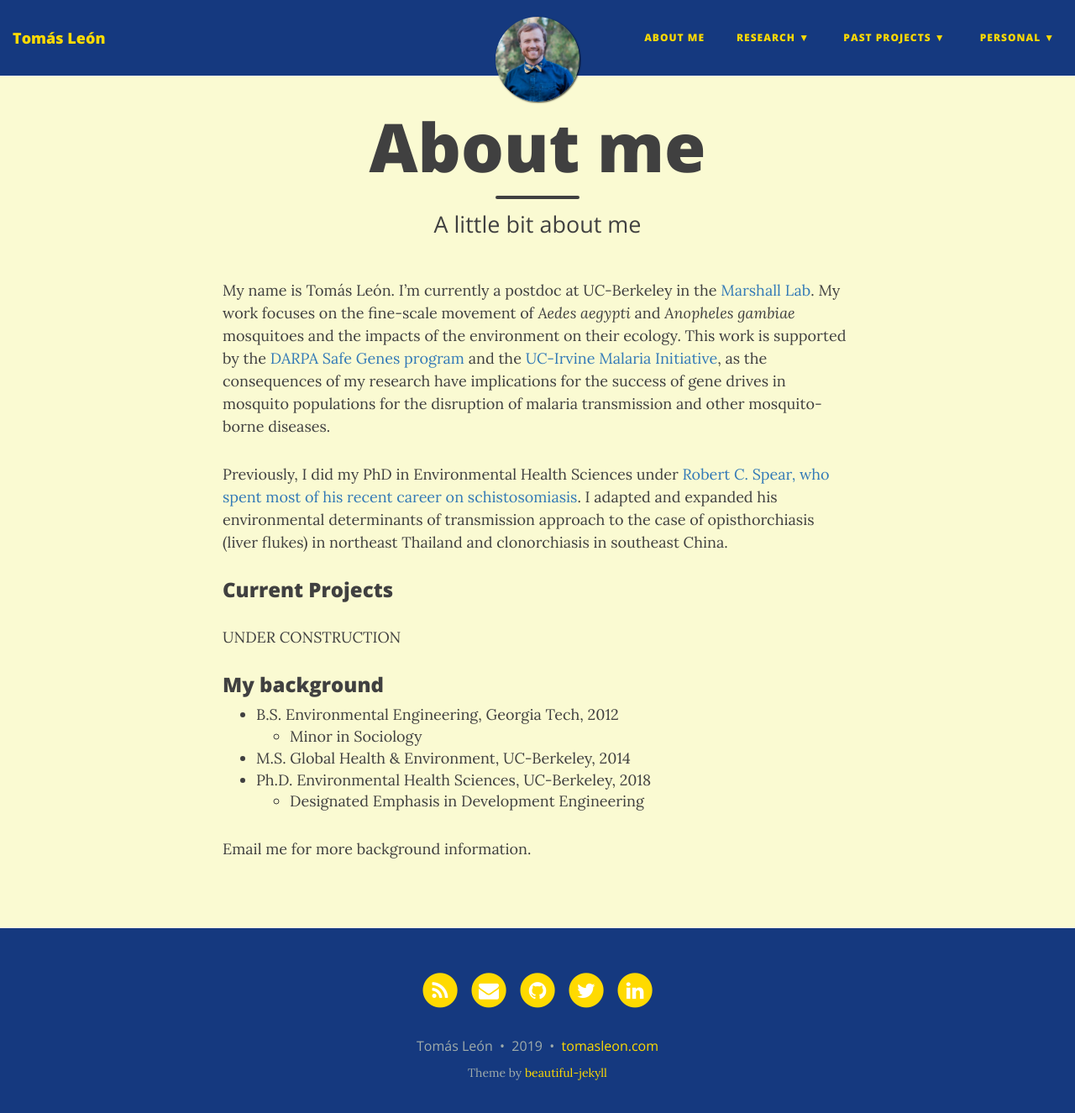
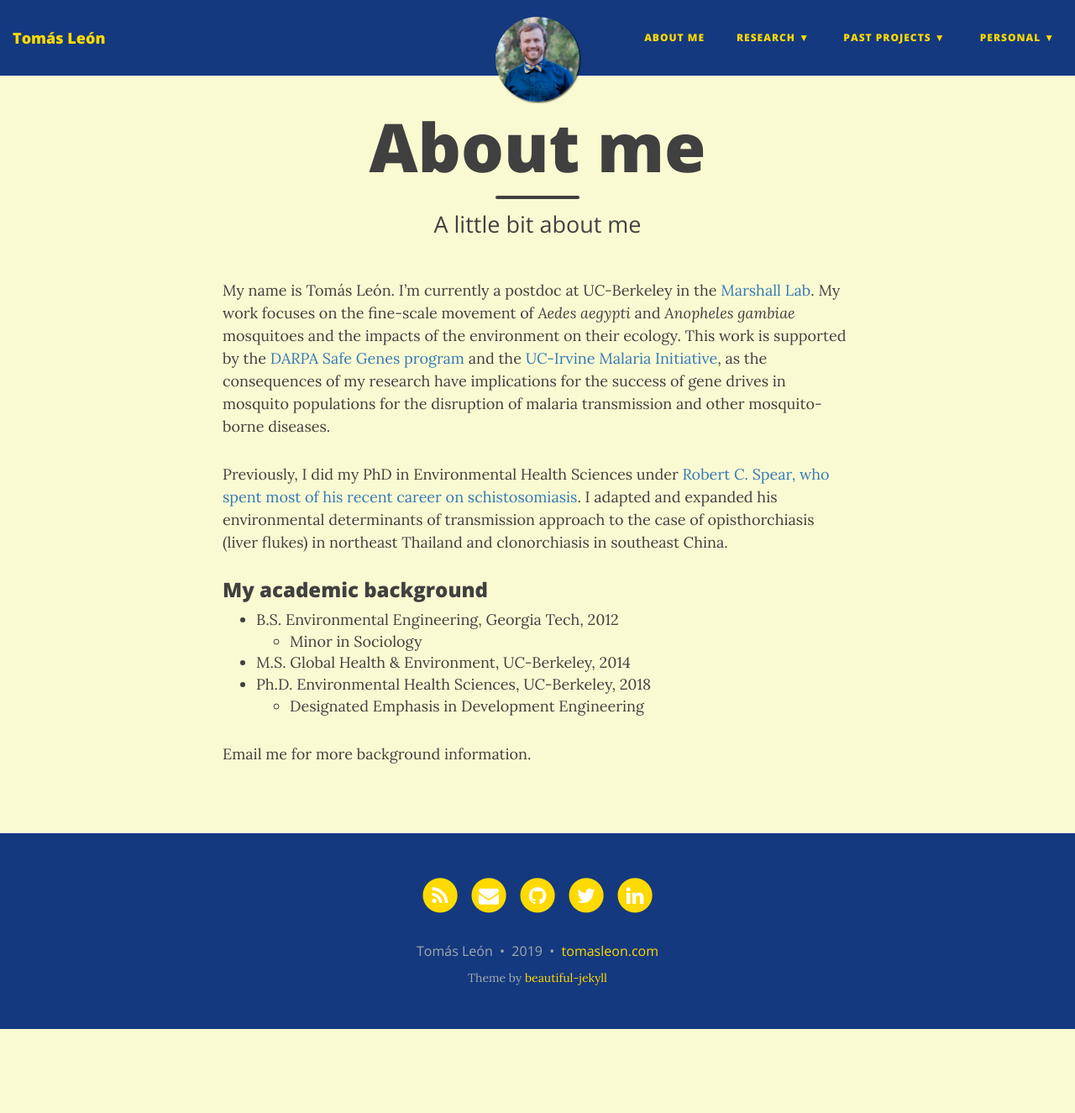
Before and after one commit to tomasleon/tomasleon.github.io, a Jekyll site: the page built from aboutme.md, in a window 1280 px wide and 1338 px high. Shown: the top 1325 px of the window at 84% size. Built offline with Jekyll 4.4.1, drawn with Linux system fonts in a browser that asks for light colours; nearby versions of some CDN libraries.

Commit message:
Update aboutme.md

```diff
--- a/aboutme.md
+++ b/aboutme.md
@@ -8,11 +8,7 @@ My name is Tomás León. I'm currently a postdoc at UC-Berkeley in the [Marshall
 
 Previously, I did my PhD in Environmental Health Sciences under [Robert C. Spear, who spent most of his recent career on schistosomiasis](https://schistoatberkeley.weebly.com/). I adapted and expanded his environmental determinants of transmission approach to the case of opisthorchiasis (liver flukes) in northeast Thailand and clonorchiasis in southeast China.
 
-### Current Projects
-
-UNDER CONSTRUCTION
-
-### My background
+### My academic background
 
 - B.S. Environmental Engineering, Georgia Tech, 2012
   - Minor in Sociology
@@ -20,4 +16,5 @@ UNDER CONSTRUCTION
 - Ph.D. Environmental Health Sciences, UC-Berkeley, 2018
   - Designated Emphasis in Development Engineering
 
+
 Email me for more background information.
```
